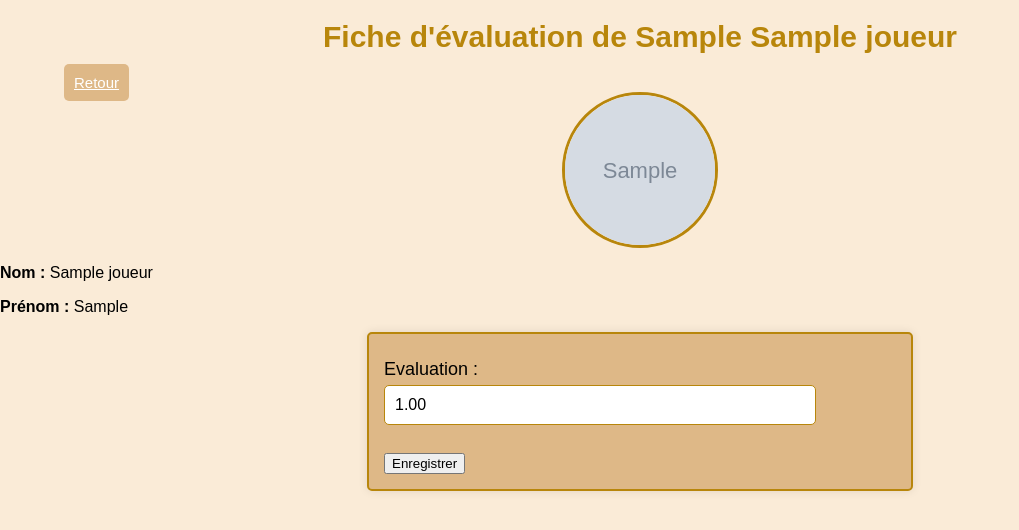
After one commit to FruitPassion/demo-projet-php, a PHP site: page /pages/FicheEvaluation.php?id=1 in a window 1280 px wide. The commit adds this page. Shown: the top 530 px of the page, without its empty margins (0-1019 px from the left). Run offline with PHP 8.4, Linux system fonts and the light colour scheme; tables that the repository leaves empty hold one stand-in row (values such as "Sample post"); grey boxes marked "Sample" are stand-in pictures.

Commit message:
match quasi fini

```diff
--- /dev/null
+++ b/php/css/FicheEvaluation.css
@@ -0,0 +1,168 @@
+body {
+    font-family: Arial, sans-serif;
+    background-color: antiquewhite;
+    margin: 0;
+    padding: 0;
+}
+
+h1 {
+    text-align: center;
+    font-size: 30px;
+    font-weight: bold;
+    color: darkgoldenrod;
+    margin-top: 20px;
+}
+
+
+/* Formulaire */
+form {
+    width: 40%;
+    margin: 0 auto;
+    padding: 15px;
+    background-color: burlywood;
+    border-radius: 5px;
+    border: 2px solid darkgoldenrod;
+    box-shadow: 0 0 10px rgba(0, 0, 0, 0.1);
+    margin-bottom: 15px;
+}
+
+form label {
+    display: block;
+    margin: 10px 0;
+    font-size: 18px;
+}
+
+form input, form select, form textarea {
+    width: 80%;
+    padding: 10px;
+    font-size: 16px;
+    margin-top: 5px;
+    border: 1px solid darkgoldenrod;
+    border-radius: 5px;
+}
+
+form textarea {
+    resize: vertical;
+    height: 100px;
+}
+
+
+/* Boutons */
+.enregistrer {
+    padding: 10px 10px;
+    background-color: #28a745;
+    color: white;
+    border: none;
+    cursor: pointer;
+    border-radius: 5px;
+    transition: background-color 0.2s ease;
+    font-size: 15px;
+    margin-top: 15px;
+}
+
+.enregistrer:hover {
+    background-color: #218838;
+}
+
+/* Lien de retour */
+.return {
+    padding: 10px 10px;
+    background-color: burlywood;
+    color: white;
+    border: none;
+    cursor: pointer;
+    border-radius: 5px;
+    font-size: 15px;
+    margin-top: 0%;
+    transition: background-color 0.2s ease;
+    margin-left: 5%;
+}
+
+.return:hover {
+    background-color: rgb(233, 194, 144);
+}
+
+
+
+/* Style pour enregistrer*/
+form button[type="save"] {
+    padding: 10px;
+    background-color: #28a745;
+    color: white;
+    border: none;
+    cursor: pointer;
+    border-radius: 5px;
+    font-size: 15px;
+    margin-top: 20px;
+    transition: background-color 0.2s ease;
+}
+
+form button[type="save"]:hover {
+    background-color: #218838;
+}
+
+.photo-container {
+    display: flex;
+    justify-content: center;
+    align-items: center;
+    position: relative;
+}
+
+.photo {
+    width: 150px;
+    height: 150px;
+    border-radius: 50%;
+    object-fit: cover;
+    cursor: pointer;
+    border: 3px solid darkgoldenrod;
+}
+
+.photo:hover {
+    opacity: 0.8;
+}
+
+.menu-container {
+    position: absolute;
+    top: 20px;
+    left: 20px;
+}
+
+.menu-button {
+    background-color: darkgoldenrod;
+    color: white;
+    padding: 10px;
+    border: none;
+    border-radius: 5px;
+    cursor: pointer;
+    font-size: 24px;
+}
+
+.menu-content {
+    display: none;
+    position: absolute;
+    top: 40px;
+    left: 0;
+    background-color: antiquewhite;
+    border: 1px solid darkgoldenrod;
+    border-radius: 5px;
+    width: 150px;
+    box-shadow: 0px 8px 16px rgba(0, 0, 0, 0.1);
+    z-index: 1;
+}
+
+.menu-content a {
+    color: black;
+    padding: 12px 16px;
+    text-decoration: none;
+    display: block;
+    border-bottom: 1px solid darkgoldenrod;
+}
+
+.menu-content a:hover {
+    background-color: burlywood;
+}
+
+.menu-button:focus + .menu-content,
+.menu-content:hover {
+    display: block;
+}
--- /dev/null
+++ b/php/pages/FicheEvaluation.php
@@ -0,0 +1,71 @@
+<?php
+require('../bd/ConnexionBD.php');
+
+// Vérifier si l'ID est fourni
+if (isset($_GET['id'])) {
+    $id = $_GET['id'];
+
+    // Préparer la requête pour récupérer les données du joueur
+    $stmt = $linkpdo->prepare('SELECT * FROM Joueur WHERE Numero_licence = ?');
+    $stmt->execute([$id]);
+    $joueur = $stmt->fetch(PDO::FETCH_ASSOC);
+
+    // Si aucun joueur n'est trouvé
+    if (!$joueur) {
+        die('Joueur introuvable.');
+    }
+
+    // Préparer la requête pour récupérer l'évaluation du joueur dans la table Participer
+    $stmt = $linkpdo->prepare('SELECT Evaluation FROM Participer WHERE Numero_licence = ?');
+    $stmt->execute([$id]);
+    $evaluation = $stmt->fetch(PDO::FETCH_ASSOC);
+
+    // Mise à jour de l'évaluation si le formulaire est soumis
+    if ($_SERVER['REQUEST_METHOD'] === 'POST' && isset($_POST['update'])) {
+        $nouvelle_eval = trim($_POST['Evaluation']);
+
+        if ($nouvelle_eval === '' || !is_numeric($nouvelle_eval)) {
+            die('Erreur : Champs invalides ou incomplets.');
+        }
+
+        $stmt = $linkpdo->prepare('UPDATE Participer SET Evaluation = ? WHERE Numero_licence = ?');
+        $stmt->execute([$nouvelle_eval, $id]);
+
+        header('Location: PageMatch.php');
+        exit;
+    }
+} else {
+    die('ID non fourni.');
+}
+?>
+
+<!DOCTYPE html>
+<html lang="fr">
+<head>
+    <meta charset="UTF-8">
+    <meta name="viewport" content="width=device-width, initial-scale=1.0">
+    <link href="../css/FicheEvaluation.css" rel="stylesheet">
+    <title>Fiche Evaluation</title>
+</head>
+<body>
+
+<h1>Fiche d'évaluation de <?= htmlspecialchars($joueur['Prenom']) . ' ' . htmlspecialchars($joueur['Nom']); ?></h1>
+
+<div><a class="return" href="PageMatch.php">Retour</a></div>
+
+<div class="photo-container">
+    <img src="<?= htmlspecialchars($joueur['Photo'] ?? 'placeholder.png'); ?>" alt="Photo du joueur" class="photo">
+</div>
+
+<p><strong>Nom :</strong> <?= htmlspecialchars($joueur['Nom']); ?></p>
+<p><strong>Prénom :</strong> <?= htmlspecialchars($joueur['Prenom']); ?></p>
+
+<form method="POST">
+    <label>Evaluation : <br>
+        <input type="number" step="1" name="Evaluation" value="<?= htmlspecialchars($evaluation['Evaluation'] ?? 0); ?>" min="0" max="5">
+    </label><br>
+    <button type="submit" name="update">Enregistrer</button>
+</form>
+
+</body>
+</html>
```
Also changed, not shown: php/css/FicheMatch.css (+20 -0 lines), php/pages/FicheMatch.php (+12 -2 lines).
